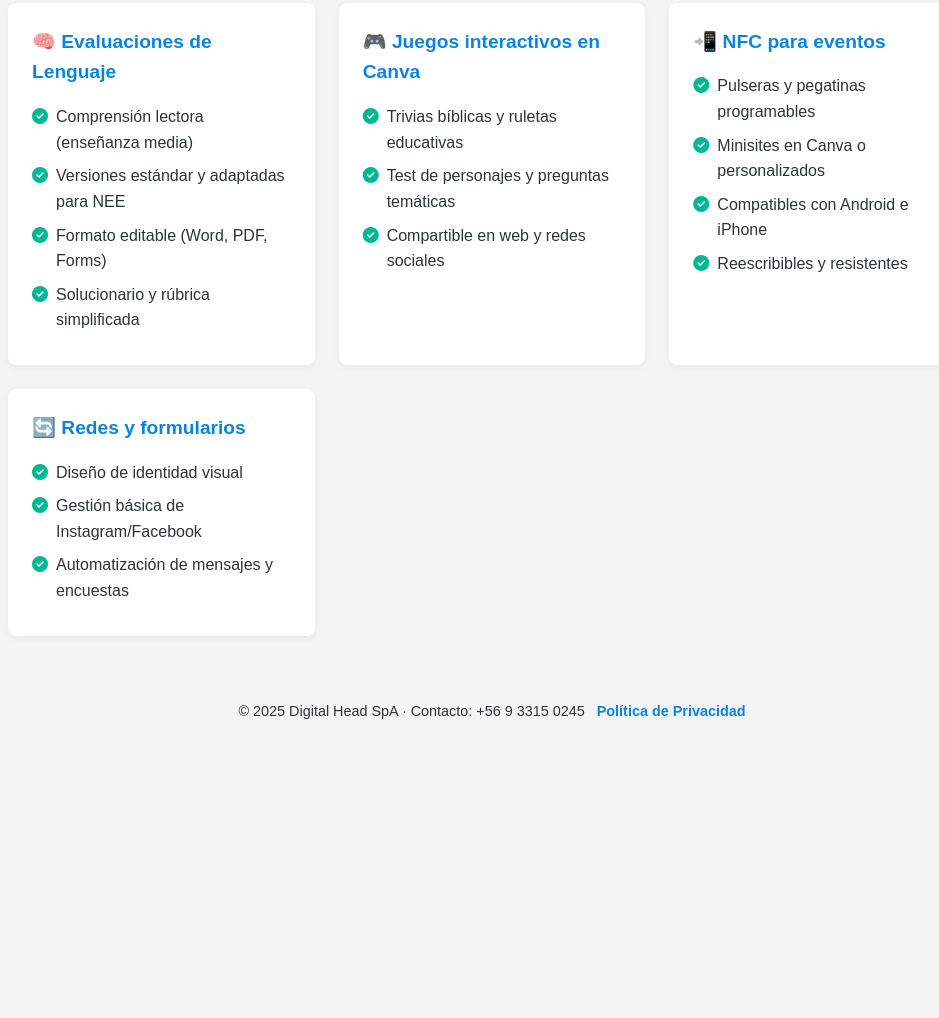
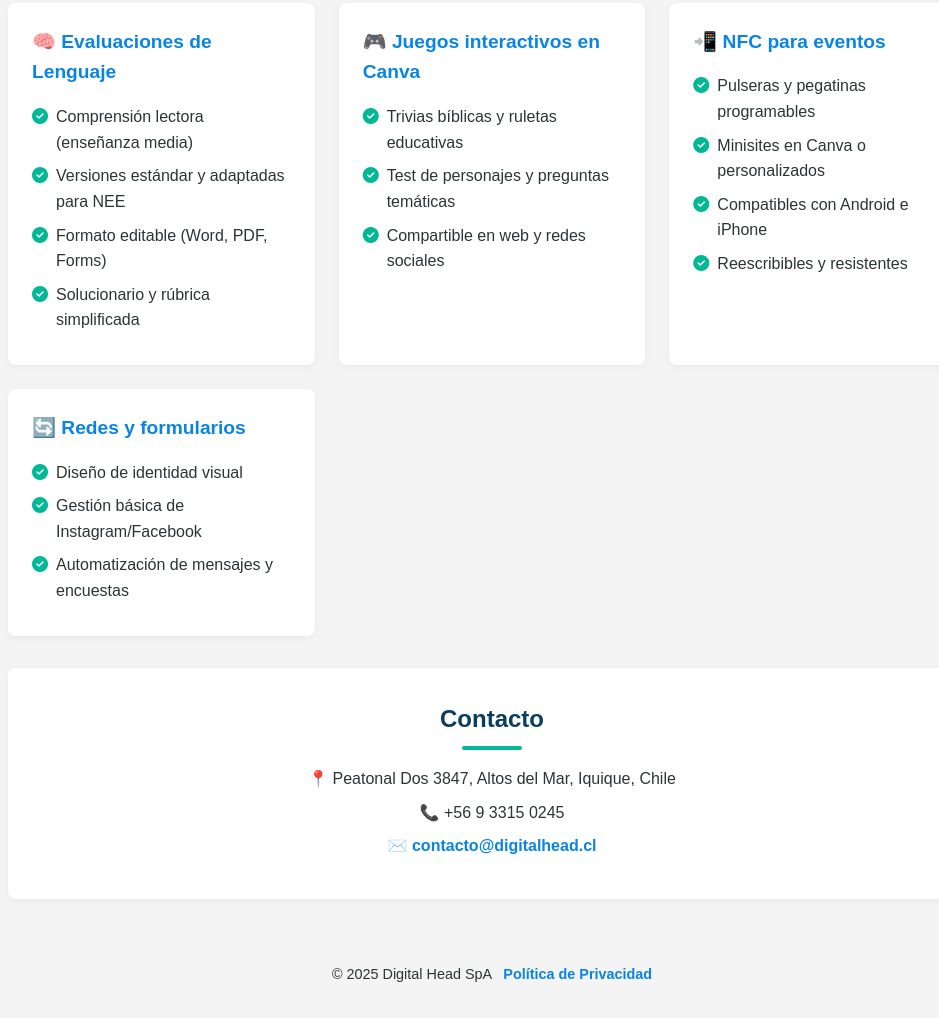
Before and after one commit to ProfeCristianHead/DigitalHead, a plain HTML site: page index.html in a window 1280 px wide. Shown: the part 247-1265 px from the top of the page, without its empty margins (148-1087 px from the left). Before the commit the page ends 1002 px from the top, so only its background shows below. Drawn offline with Linux system fonts and the light colour scheme.

Commit message:
Update index.html

```diff
--- a/index.html
+++ b/index.html
@@ -87,6 +87,23 @@
       left:0;
       color:var(--secondary);
     }
+    .contact {
+      background:#fff;
+      padding:2rem;
+      border-radius:var(--radius);
+      box-shadow:0 2px 8px rgba(0,0,0,0.05);
+      margin:2rem 0;
+      text-align:center;
+    }
+    .contact p {
+      margin:0.5rem 0;
+      font-size:1rem;
+    }
+    .contact a {
+      color:var(--primary);
+      text-decoration:none;
+      font-weight:600;
+    }
     footer {
       text-align:center;
       padding:2rem 1rem;
@@ -147,10 +164,17 @@
         </ul>
       </div>
     </div>
+
+    <section class="contact">
+      <h2 class="section-title">Contacto</h2>
+      <p>📍 Peatonal Dos 3847, Altos del Mar, Iquique, Chile</p>
+      <p>📞 +56 9 3315 0245</p>
+      <p>✉️ <a href="mailto:contacto@digitalhead.cl">contacto@digitalhead.cl</a></p>
+    </section>
   </div>
 
   <footer>
-    © 2025 Digital Head SpA · Contacto: +56 9 3315 0245
+    © 2025 Digital Head SpA
     <a href="politica.html">Política de Privacidad</a>
   </footer>
 
```
